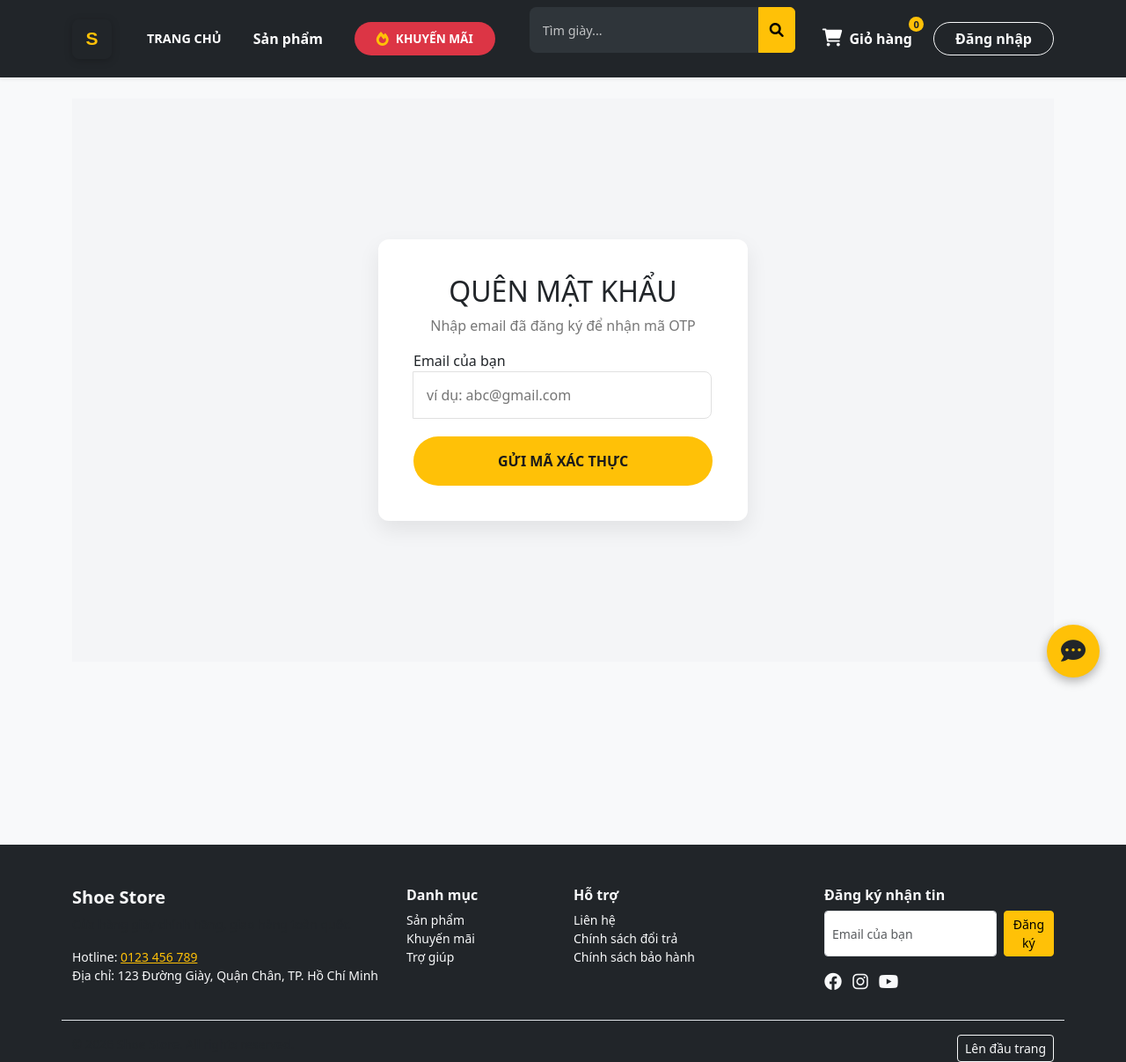
After one commit to TanThong0506/TMDTShoes_Store, a Django app: page /users/forgot-password/ in a window 1280 px wide. The commit adds this page. Shown: the whole page at 88% size. Run offline with Django 5.2, Linux system fonts and the light colour scheme; data that the repository does not hold is empty.

Commit message:
Nam sửa phần quên mật khẩu

```diff
--- a/shoestore/urls.py
+++ b/shoestore/urls.py
@@ -1,25 +1,3 @@
-"""
-URL configuration for shoestore project.
-
-The `urlpatterns` list routes URLs to views. For more information please see:
-    https://docs.djangoproject.com/en/5.1/topics/http/urls/
-Examples:
-Function views
-    1. Add an import:  from my_app import views
-    2. Add a URL to urlpatterns:  path('', views.home, name='home')
-Class-based views
-    1. Add an import:  from other_app.views import Home
-    2. Add a URL to urlpatterns:  path('', Home.as_view(), name='home')
-Including another URLconf
-    1. Import the include() function: from django.urls import include, path
-    2. Add a URL to urlpatterns:  path('blog/', include('blog.urls'))
-"""
-"""
-URL configuration for shoestore project.
-"""
-"""
-URL configuration for shoestore project.
-"""
 """
 URL configuration for shoestore project.
 """
@@ -48,15 +26,23 @@ urlpatterns = [
     # API xử lý Chatbot
     path('api/get_response/', views.get_response, name='get_response'),
     path('api/get_chat_history/', views.get_chat_history, name='get_chat_history'),
+
     # KẾT NỐI TỚI APP USERS
     path('users/', include('users.urls')),
 
-    path('cart/', include('cart.urls')), # <--- Thêm dòng này vào đây
+    path('cart/', include('cart.urls')),
     # API endpoints for cart (REST-like)
     path('api/cart/', include('cart.api_urls')),
     # Central API router (DRF)
     path('api/', include('shoestore.api_urls')),
     path('orders/', include('orders.urls', namespace='orders')),
+
+    # ========================================================
+    # CHỈ THÊM: ĐƯỜNG DẪN HỖ TRỢ QUÊN MẬT KHẨU (KHÔNG SỬA CŨ)
+    # ========================================================
+    path('forgot-password/', include('users.urls')),
+    path('verify-otp/', include('users.urls')),
+    path('reset-password/', include('users.urls')),
 ]
 
 if settings.DEBUG:
--- a/templates/login.html
+++ b/templates/login.html
@@ -80,7 +80,7 @@
                     <input type="checkbox" id="remember" name="remember">
                     <label for="remember">Ghi nhớ tôi</label>
                 </div>
-                <a href="#" class="forgot-password">Quên mật khẩu?</a>
+                <a href="{% url 'forgot_password' %}" class="forgot-password">Quên mật khẩu?</a>
             </div>
 
             <button type="submit" class="btn-login">ĐĂNG NHẬP</button>
--- /dev/null
+++ b/templates/users/forgot_password.html
@@ -0,0 +1,35 @@
+{% extends 'base.html' %}
+
+{% block content %}
+<style>
+    .reset-section { background-color: #f4f5f7; display: flex; justify-content: center; align-items: center; min-height: 80vh; padding: 40px 0; }
+    .reset-card { background-color: #ffffff; width: 100%; max-width: 420px; padding: 40px; border-radius: 12px; box-shadow: 0 10px 25px rgba(0, 0, 0, 0.08); }
+    .btn-reset { width: 100%; padding: 16px; background-color: #ffc107; color: #1a1a1a; border: none; border-radius: 50px; font-weight: 800; cursor: pointer; }
+    .input-group { margin-bottom: 20px; }
+    .input-group input { width: 100%; padding: 14px 15px; border: 1.5px solid #e0e0e0; border-radius: 8px; box-sizing: border-box; }
+</style>
+
+<div class="reset-section">
+    <div class="reset-card">
+        <h2 style="text-align: center;">QUÊN MẬT KHẨU</h2>
+        <p style="text-align: center; color: #777;">Nhập email đã đăng ký để nhận mã OTP</p>
+
+        {% if messages %}
+            {% for message in messages %}
+                <div style="padding: 10px; margin-bottom: 15px; border-radius: 5px; text-align: center; background-color: #ffcccc; color: #cc0000;">
+                    {{ message }}
+                </div>
+            {% endfor %}
+        {% endif %}
+
+        <form method="POST">
+            {% csrf_token %}
+            <div class="input-group">
+                <label>Email của bạn</label>
+                <input type="email" name="email" placeholder="ví dụ: abc@gmail.com" required>
+            </div>
+            <button type="submit" class="btn-reset">GỬI MÃ XÁC THỰC</button>
+        </form>
+    </div>
+</div>
+{% endblock %}
--- a/users/urls.py
+++ b/users/urls.py
@@ -13,4 +13,8 @@ urlpatterns = [
     path('api/logout/', api.LogoutAPIView.as_view(), name='api_logout'),
     path('api/token/', api.CustomTokenObtainPairView.as_view(), name='token_obtain_pair'),
     path('api/token/refresh/', api.TokenRefreshView.as_view(), name='token_refresh'),
+    # Thêm các đường dẫn cho tính năng Quên mật khẩu
+    path('forgot-password/', views.forgot_password_view, name='forgot_password'),
+    path('verify-otp/', views.verify_otp_view, name='verify_otp'),
+    path('reset-password/', views.reset_password_view, name='reset_password'),
 ]
--- a/users/views.py
+++ b/users/views.py
@@ -1,23 +1,24 @@
 from django.shortcuts import render, redirect
 from django.contrib.auth.models import User
-# BƯỚC 1: Mình đã thêm chữ 'logout' vào dòng import này
+# BƯỚC 1: Giữ nguyên các import cũ của bạn
 from django.contrib.auth import authenticate, login, logout
 from django.contrib import messages
 from django.core.validators import validate_email
 from django.core.exceptions import ValidationError
 from django.contrib.auth.password_validation import validate_password
 
+# THÊM MỚI: Import thêm thư viện gửi mail và Model OTP
+from django.core.mail import send_mail
+from .models import PasswordResetOTP
 
-# HÀM XỬ LÝ ĐĂNG KÝ
+# HÀM XỬ LÝ ĐĂNG KÝ (GIỮ NGUYÊN)
 def register_view(request):
     if request.method == 'POST':
-        # 1. Lấy dữ liệu người dùng nhập từ form HTML
         username = (request.POST.get('username') or '').strip()
         email = (request.POST.get('email') or '').strip()
         password = request.POST.get('password') or ''
         confirm_password = request.POST.get('confirm_password') or ''
 
-        # 2. Kiểm tra dữ liệu
         if not username:
             messages.error(request, 'Tên đăng nhập không được để trống!')
             return redirect('register')
@@ -26,7 +27,6 @@ def register_view(request):
             messages.error(request, 'Email không được để trống!')
             return redirect('register')
 
-        # validate email format
         try:
             validate_email(email)
         except ValidationError:
@@ -37,7 +37,6 @@ def register_view(request):
             messages.error(request, 'Mật khẩu xác nhận không khớp!')
             return redirect('register')
 
-        # validate password strength using Django validators
         try:
             validate_password(password)
         except ValidationError as e:
@@ -52,21 +51,18 @@ def register_view(request):
             messages.error(request, 'Email này đã được sử dụng!')
             return redirect('register')
 
-        # 3. Tạo tài khoản và lưu vào Database
         user = User.objects.create_user(username=username, email=email, password=password)
         user.save()
 
         messages.success(request, 'Đăng ký thành công! Vui lòng đăng nhập.')
-        return redirect('login') # Đăng ký xong tự động chuyển sang trang đăng nhập
+        return redirect('login')
 
-    # Nếu là request GET (vào trang bình thường) thì chỉ hiện giao diện
     return render(request, 'register.html')
 
 
-# HÀM XỬ LÝ ĐĂNG NHẬP
+# HÀM XỬ LÝ ĐĂNG NHẬP (GIỮ NGUYÊN)
 def login_view(request):
     if request.method == 'POST':
-        # 1. Lấy dữ liệu từ form
         username = (request.POST.get('username') or '').strip()
         password = request.POST.get('password') or ''
 
@@ -74,21 +70,102 @@ def login_view(request):
             messages.error(request, 'Vui lòng nhập cả tên đăng nhập và mật khẩu.')
             return render(request, 'login.html')
 
-        # 2. Kiểm tra xem tài khoản có đúng không
         user = authenticate(request, username=username, password=password)
 
         if user is not None:
-            # 3. Đăng nhập thành công
             login(request, user)
-            return redirect('home') # Chuyển hướng về trang chủ
+            return redirect('home')
         else:
-            # 4. Đăng nhập thất bại
             messages.error(request, 'Sai tên đăng nhập hoặc mật khẩu!')
 
     return render(request, 'login.html')
 
 
-# BƯỚC 2: THÊM HÀM ĐĂNG XUẤT VÀO CUỐI CÙNG
+# HÀM ĐĂNG XUẤT (GIỮ NGUYÊN)
 def logout_view(request):
-    logout(request) # Lệnh này xóa phiên đăng nhập hiện tại
-    return redirect('home') # Đá người dùng về trang chủ
+    logout(request)
+    return redirect('home')
+
+
+# ============================================================
+# PHẦN THÊM MỚI: LOGIC QUÊN MẬT KHẨU (OTP)
+# ============================================================
+
+# 1. Nhập email và gửi OTP
+def forgot_password_view(request):
+    if request.method == 'POST':
+        email = (request.POST.get('email') or '').strip()
+        user = User.objects.filter(email=email).first()
+
+        if user:
+            # Lấy hoặc tạo mới bản ghi OTP cho người dùng
+            otp_obj, created = PasswordResetOTP.objects.get_or_create(user=user)
+            otp_obj.generate_otp()
+
+            # Gửi mail thực tế
+            subject = '[Shoestore] Mã OTP đặt lại mật khẩu'
+            message = f'Chào {user.username}, mã xác thực của bạn là: {otp_obj.otp}. Vui lòng không cung cấp mã này cho người khác.'
+
+            try:
+                send_mail(subject, message, 'noreply@shoestore.com', [email])
+                request.session['reset_email'] = email # Lưu email vào phiên làm việc
+                return redirect('verify_otp')
+            except Exception as e:
+                messages.error(request, 'Lỗi hệ thống không thể gửi mail. Vui lòng thử lại sau!')
+        else:
+            messages.error(request, 'Email này chưa được đăng ký trong hệ thống!')
+
+    return render(request, 'users/forgot_password.html')
+
+
+# 2. Xác nhận OTP
+def verify_otp_view(request):
+    email = request.session.get('reset_email')
+    if not email:
+        return redirect('forgot_password')
+
+    if request.method == 'POST':
+        otp_input = request.POST.get('otp')
+        user = User.objects.get(email=email)
+        # Kiểm tra mã OTP trong database
+        otp_record = PasswordResetOTP.objects.filter(user=user, otp=otp_input).first()
+
+        if otp_record:
+            return redirect('reset_password')
+        else:
+            messages.error(request, 'Mã OTP bạn nhập không chính xác!')
+
+    return render(request, 'users/verify_otp.html')
+
+
+# 3. Thiết lập mật khẩu mới
+def reset_password_view(request):
+    email = request.session.get('reset_email')
+    if not email:
+        return redirect('forgot_password')
+
+    if request.method == 'POST':
+        password = request.POST.get('password')
+        confirm_password = request.POST.get('confirm_password')
+
+        if password == confirm_password:
+            try:
+                # Kiểm tra độ mạnh mật khẩu mới
+                validate_password(password)
+
+                user = User.objects.get(email=email)
+                user.set_password(password) # Mã hóa mật khẩu mới
+                user.save()
+
+                # Xóa OTP đã dùng và dọn dẹp session
+                PasswordResetOTP.objects.filter(user=user).delete()
+                del request.session['reset_email']
+
+                messages.success(request, 'Đặt lại mật khẩu thành công! Hãy đăng nhập với mật khẩu mới.')
+                return redirect('login')
+            except ValidationError as e:
+                messages.error(request, ' '.join(e.messages))
+        else:
+            messages.error(request, 'Mật khẩu xác nhận không trùng khớp!')
+
+    return render(request, 'users/reset_password.html')
```
Also changed, not shown: shoestore/settings.py (+14 -1 lines), templates/users/reset_password.html (added, +22 -0 lines), templates/users/verify_otp.html (added, +19 -0 lines), users/models.py (+28 -1 lines), orders/migrations/0003_alter_order_status.py (added), users/migrations/0002_passwordresetotp.py (added), 1 other file.
